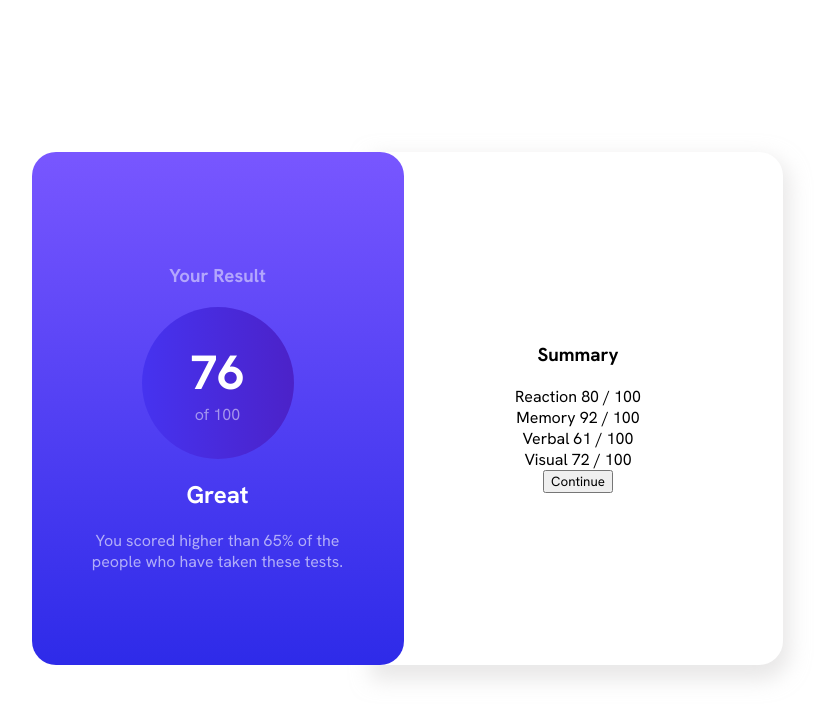
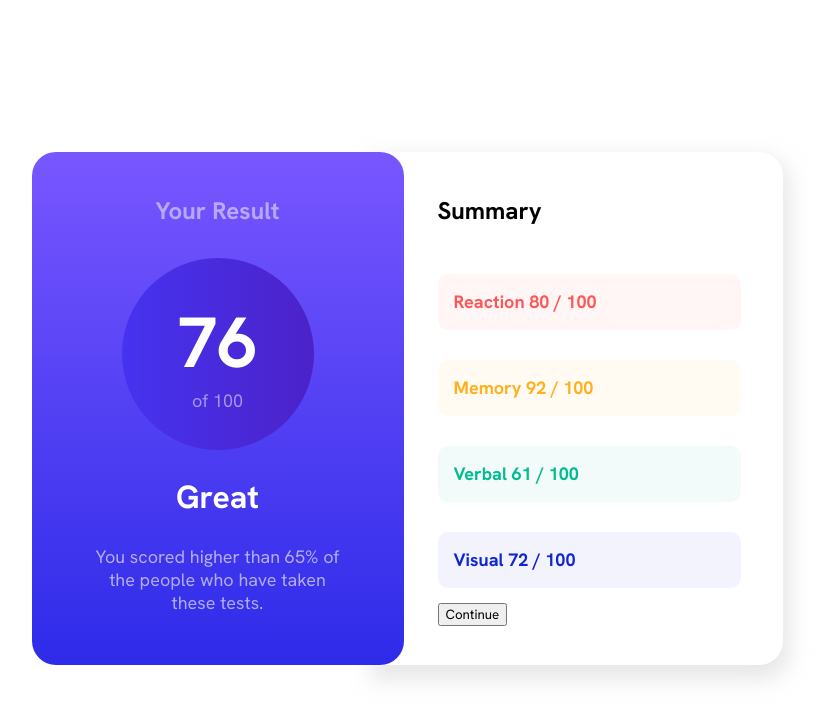
Before and after one commit to sapphirepusa/results-summary-component, a plain HTML site: page index.html in a window 1280 px wide. Shown: the whole page, without its empty margins (233-1054 px from the left). Drawn offline with Linux system fonts and the light colour scheme.

Commit message:
adjust design

```diff
--- a/index.html
+++ b/index.html
@@ -10,9 +10,10 @@
 
 </head>
 <body>
-  <main class="main-card">
+  <main>
     <section class="overlaymebitch">
       <div class="result-card">
+        <div class="result-content">
           <h3>Your Result</h3>
             <div class="data-result ">
               <h1>76</h1>
@@ -22,30 +23,34 @@
           <h2>Great</h2>
             <p>You scored higher than 65% of the people who have taken these tests.</p>
         </div>
+      </div>
 
       <div class="summary-card">
+        <div class="summary-content">
             <h3> Summary</h3>
 
-        <span>Reaction
+            <div class="reaction">
+            Reaction
             80 / 100
-        </span>
+            </div>
 
-        <span>
+            <div class="memory">
             Memory
             92 / 100
-        </span>
+            </div>
 
-        <span>
+            <div class="verbal">
             Verbal
             61 / 100
-        </span>
+            </div>
 
-        <span>
+            <div class="visual">
             Visual
             72 / 100
-        </span>
+            </div>
 
             <button>Continue</button>
+        </div>
       </div>
     </section>
   </main>
--- a/style.css
+++ b/style.css
@@ -31,16 +31,20 @@ body {
 }
 
 .result-card {
-    display: flex;
-    flex-direction: column;
-    justify-content: center;
-    align-items: center;
     border-radius: 1.5rem;
     background: hsla(256, 72%, 46%, 1);
     background: -webkit-linear-gradient(hsl(252, 100%, 67%), hsl(241, 81%, 54%) );
-    height: 32.063rem;
+    min-height: 32.063rem;
     width: 23.25rem;
-    margin-right: -30px;
+    margin-right: -1.875rem;
+}
+
+.result-content {
+    display: flex;
+    flex-direction: column;
+    justify-content: start;
+    align-items: center;
+    padding-top: 1.2rem;
 }
 
 /* hsla = a is for the opacity */
@@ -51,38 +55,40 @@ body {
     flex-direction: column;
     justify-content: center;
     align-items: center;
-    width: 9.5rem;
-    height: 9.5rem;
+    width: 12rem;
+    min-height: 12rem;
     border-radius: 50%;
+    font-size: 1.125rem;
+    margin-top: 0.5rem;
 }
 
 .data-result h1 {
     color: hsl(0, 0%, 100%);
-    font-size: 3rem;
+    font-size: 4.438rem;
     margin: 0;
 }
 
 .result-card h2 {
     color: hsl(0, 0%, 100%);
+    font-size: 2rem;
 }
 
 .result-card h3 {
     color: hsla(0, 0%, 100%, 0.5);
+    font-size: 1.5rem;
 }
 
 section p {
     color: hsla(0, 0%, 100%, 0.6);
-    margin: 0 3rem 0 3rem;
+    margin: 0 3.5rem 0 3.5rem;
     text-align: center;
+    font-size: 1.125rem;
 }
 
 /* need to put this behind the result-card
 use the index z */
+
 .summary-card {
-    display: flex;
-    flex-direction: column;
-    justify-content: center;
-    align-items: center;
     background-color: hsl(0, 0%, 100%);
     border-top-right-radius: 1.5rem;
     border-bottom-right-radius: 1.5rem;
@@ -91,3 +97,51 @@ use the index z */
     width: 25.563rem;
     z-index: -1;
 }
+
+.summary-content {
+    display: flex;
+    flex-direction: column;
+    justify-content: center;
+    align-items: start;
+    margin: 2.7rem 0 0 4rem;
+
+}
+
+.summary-content h3 {
+    font-size: 1.5rem;
+    margin: 0 0 2.063rem 0;
+}
+
+.summary-content div {
+    min-height: 3.5rem;
+    width: 17.938rem;
+    text-align: center;
+    border-radius: 0.625rem;
+    margin: 0.938rem 0 0.938rem 0;
+    display: flex;
+    align-items: center;
+    justify-content: start;
+    padding-left: 1rem;
+    font-size: 1.125rem;
+    font-weight:700;
+}
+
+.reaction {
+    background: #FFF6F5;
+    color: hsl(0, 100%, 67%);
+}
+
+.memory {
+    background: #FFFBF2;
+    color: hsl(39, 100%, 56%);
+}
+
+.verbal {
+    background: #F2FBFA;
+    color: hsl(166, 100%, 37%);
+}
+
+.visual {
+    background: #F3F3FD;
+    color: hsl(234, 85%, 45%);
+}
```
Also changed, not shown: design/5th activity.png (added), design/Desktop - 1.jpg (deleted). Lines whose indentation alone changed are shown as unchanged.
